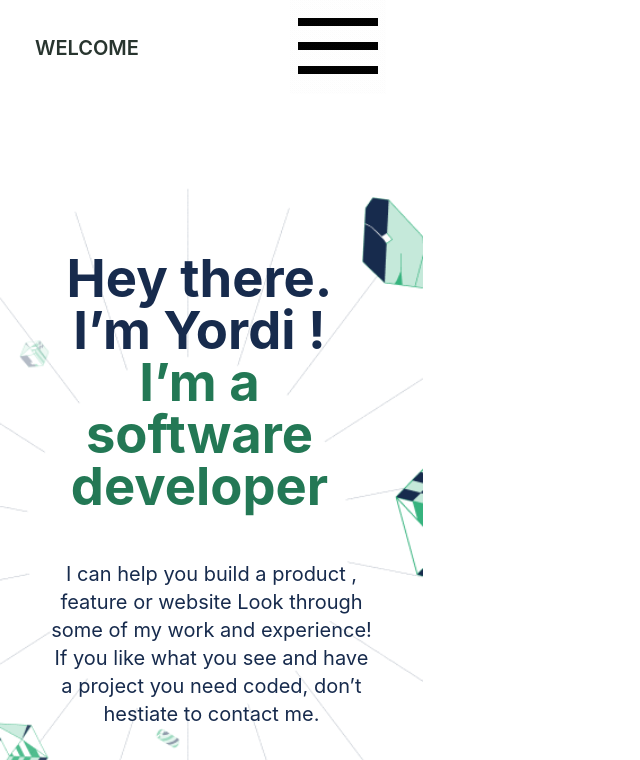
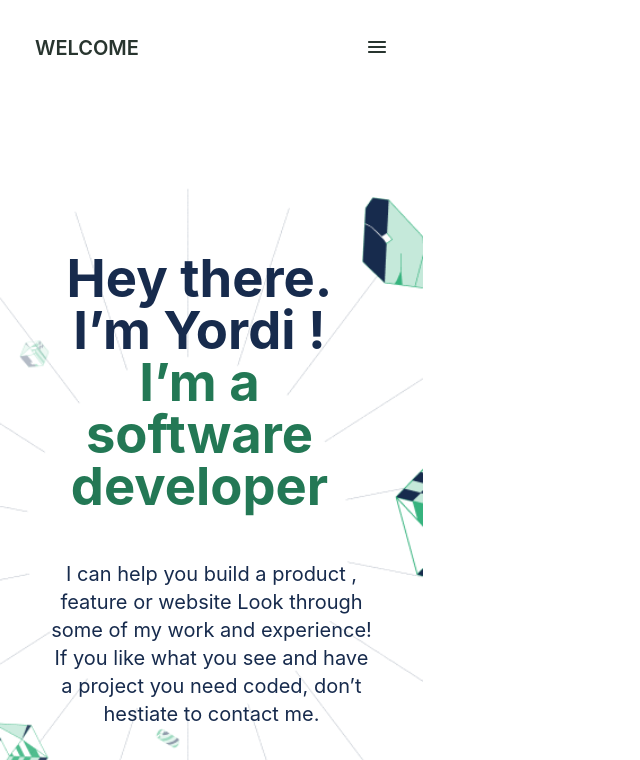
Before and after one commit to Yordinia/My_Portfolio, a website: page index.html in a window 1280 px wide. Shown: the top 760 px of the page, without its empty margins (0-640 px from the left). Drawn offline with Linux system fonts and the light colour scheme.

Commit message:
Fix image folder

```diff
--- a/index.html
+++ b/index.html
@@ -13,7 +13,7 @@
             <a href="#" class="logo">WELCOME</a>
             <nav>
                 <button class="menu" type="button" >
-                    <img src="./images/menu.gif" alt="a menu link">
+                    <img src="./images/menu.svg" alt="a menu link">
                 </button>
             </nav>
         </div>
```
Also changed, not shown: Images/menu.gif (deleted), Images/menu.svg (added).
